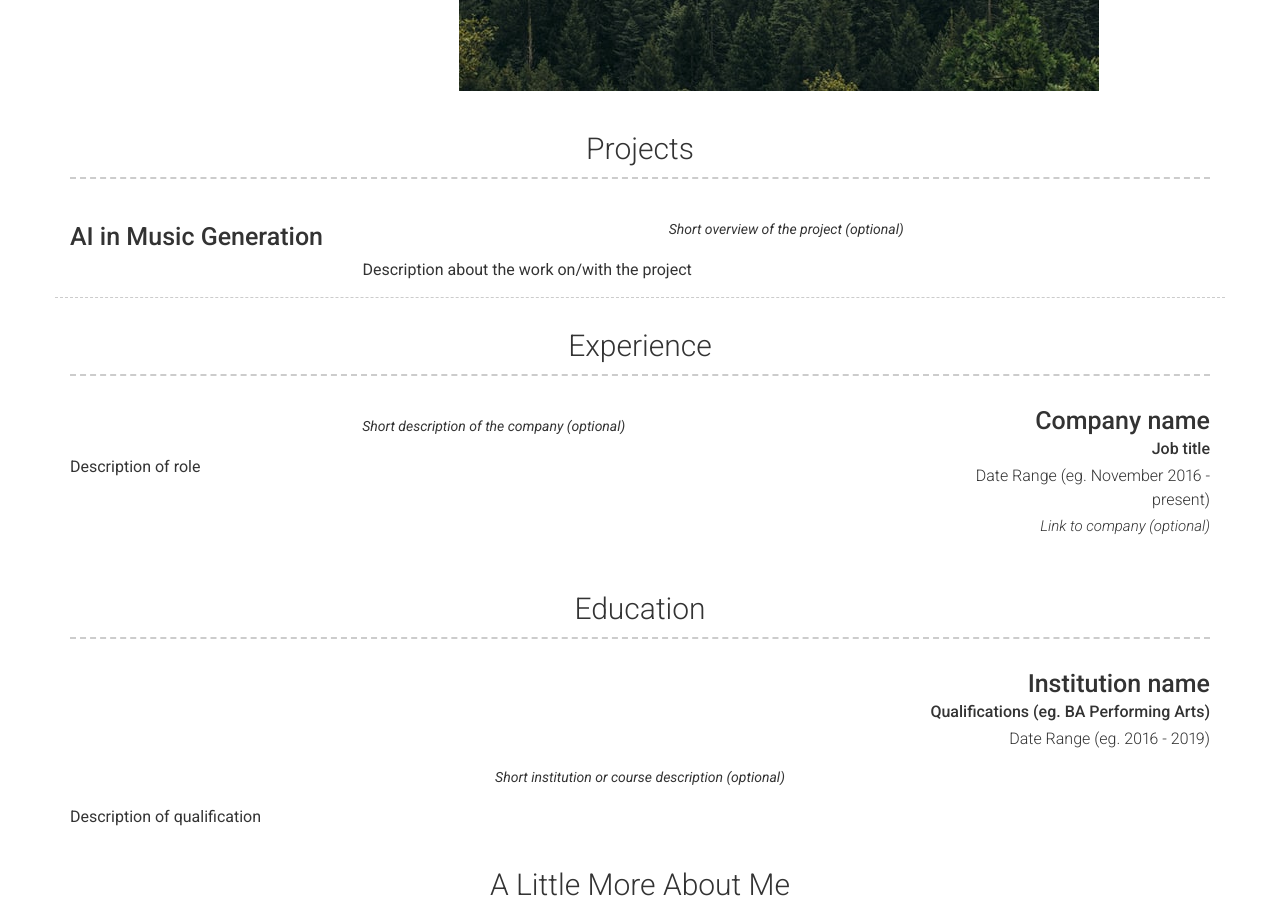
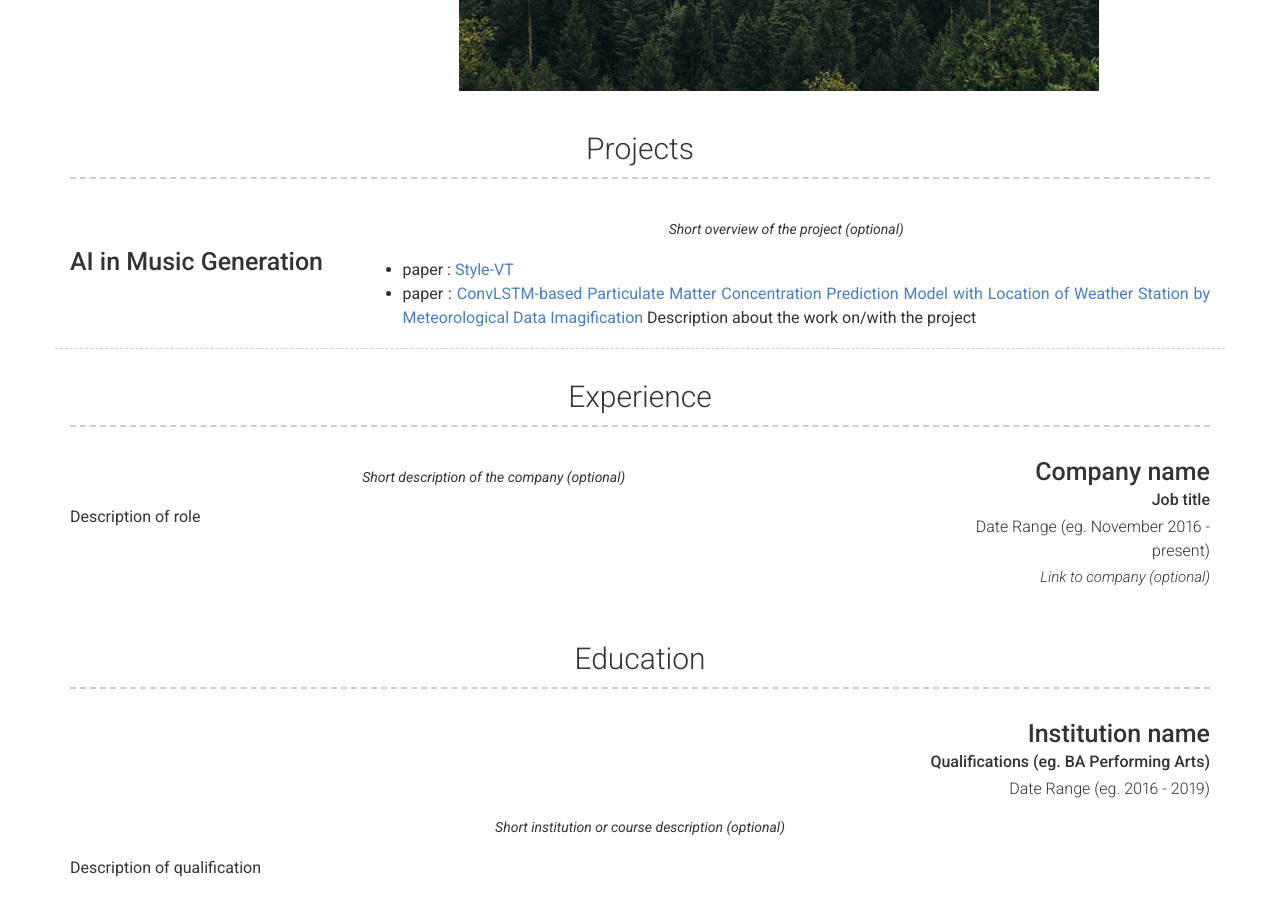
Before and after one commit to tim000519/tim000519.github.io, a Jekyll site: the page built from index.md, in a window 1280 px wide and 900 px high, scrolled down 797 px. Built offline with Jekyll 4.4.1, drawn with Linux system fonts in a browser that asks for light colours; nearby versions of some CDN libraries.

Commit message:
Update _config.yml

```diff
--- a/_config.yml
+++ b/_config.yml
@@ -81,6 +81,8 @@ content:
         quote: >
           Short overview of the project (optional)
         description: | # this will include new lines to allow paragraphs
+          - paper : <a href="google.com">Style-VT</a>
+          - paper : <a href="google.com">ConvLSTM-based Particulate Matter Concentration Prediction Model with Location of Weather Station by Meteorological Data Imagification</a>
           Description about the work on/with the project
   - title: Experience
     layout: list
```
